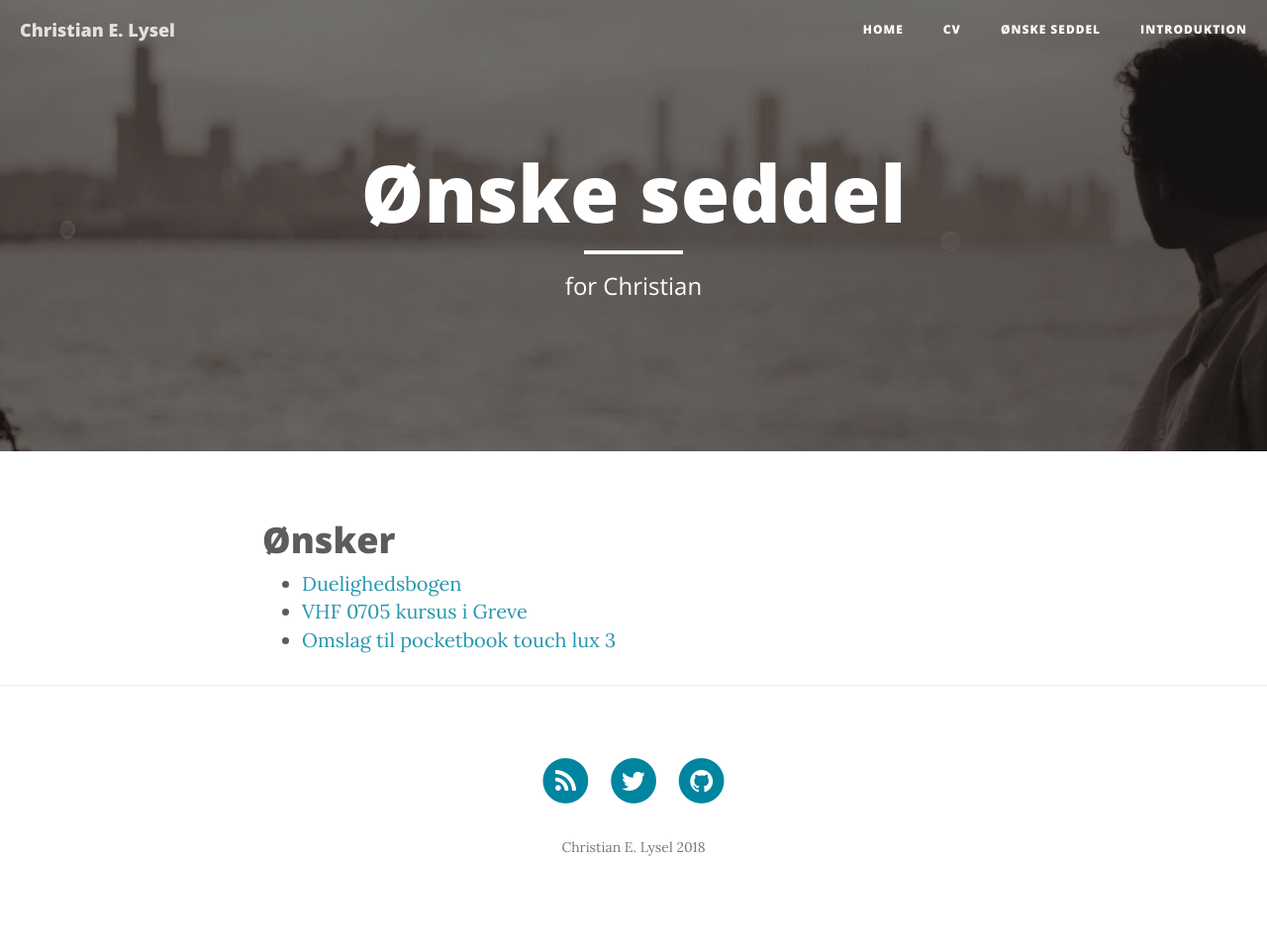
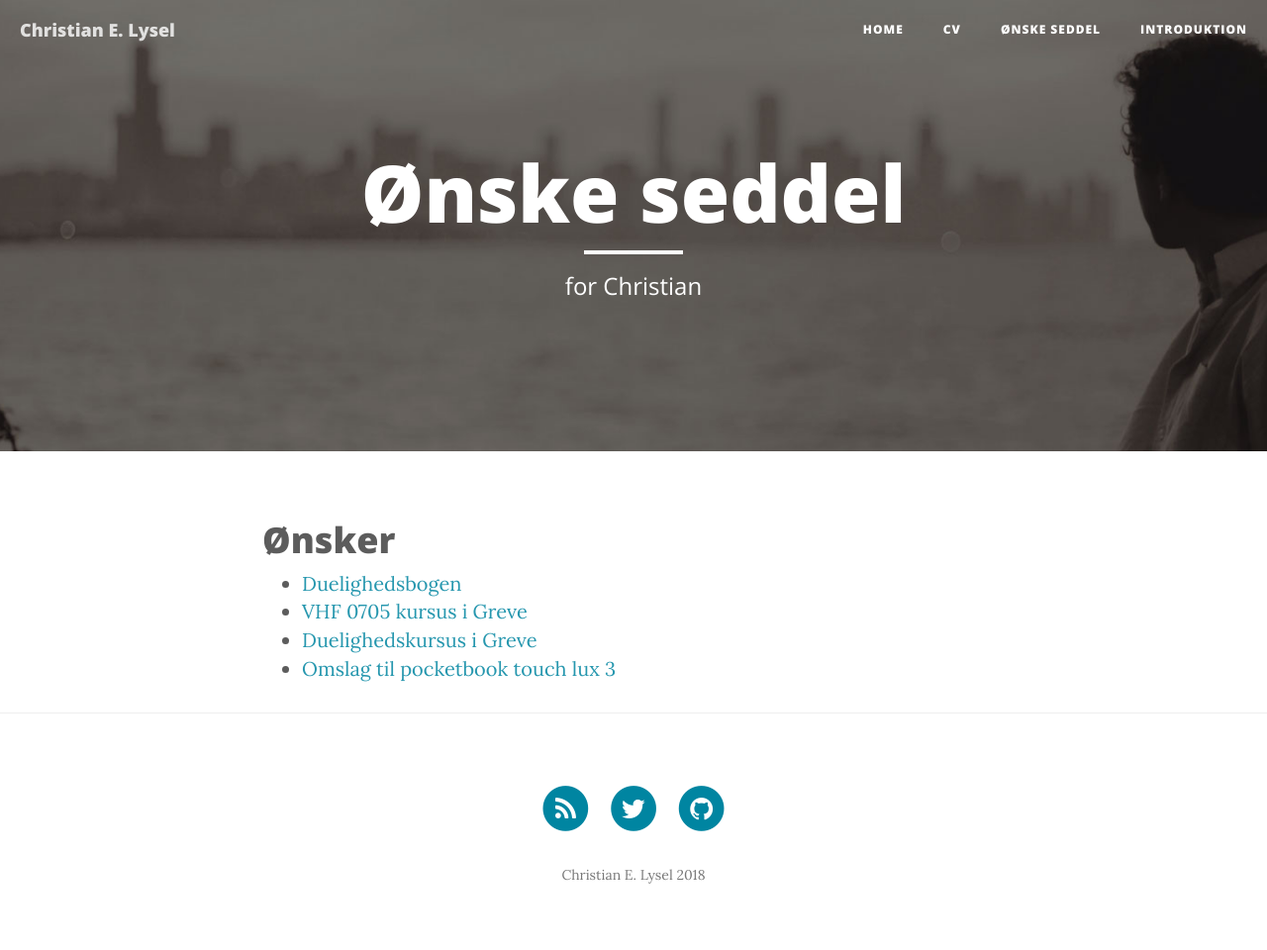
Before and after one commit to clysel/christian.lysel.net, a Jekyll site: the page built from gave.markdown, in a window 1280 px wide. Shown: the whole page at 99% size. Built offline with Jekyll 4.4.1, drawn with Linux system fonts in a browser that asks for light colours; nearby versions of some CDN libraries; before the commit the page ends 932 px from its top, so only the background shows below that.

Commit message:
Update gave.markdown

```diff
--- a/gave.markdown
+++ b/gave.markdown
@@ -8,4 +8,5 @@ header-img: "img/about-bg.jpg"
 
  * [Duelighedsbogen](https://www.weilbach.com/da/products/boeger/official/weilbach/duelighedsbogen)
  * [VHF 0705 kursus i Greve](https://nauticmarine.dk/vhf-kursus/)
+ * [Duelighedskursus i Greve](https://nauticmarine.dk/sejlbad-praktikduelighed/)
  * [Omslag til pocketbook touch lux 3](https://www.conradelektronik.dk/?websale8=conrad-dk&pi=1462095)
```
